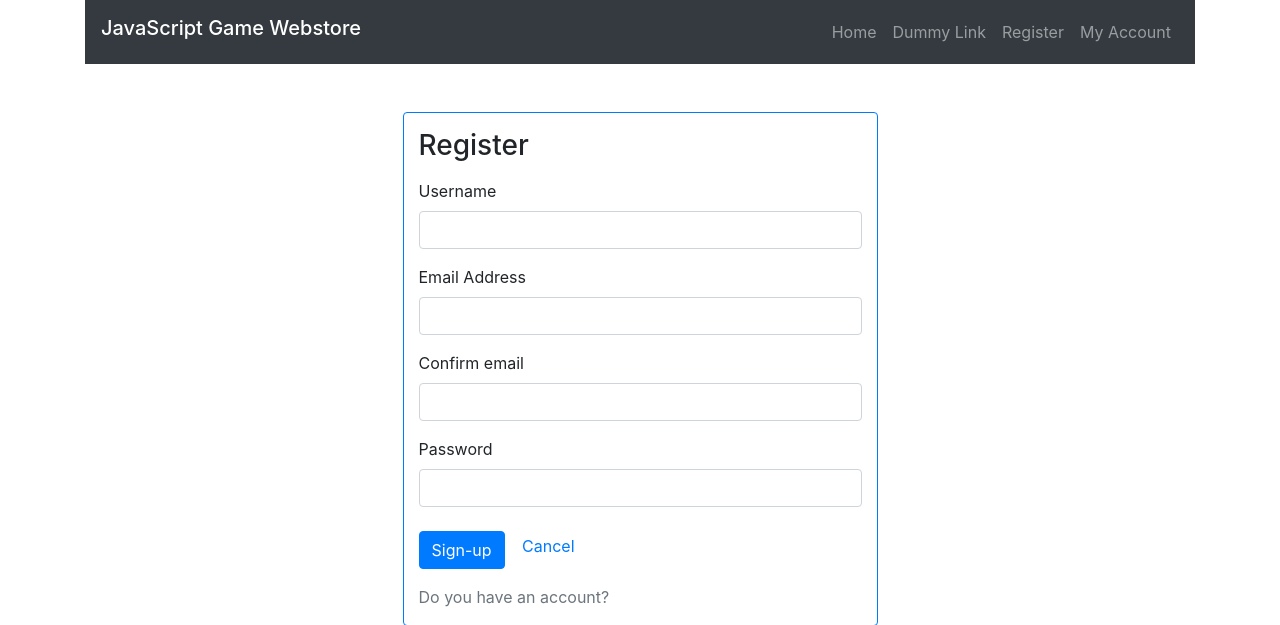
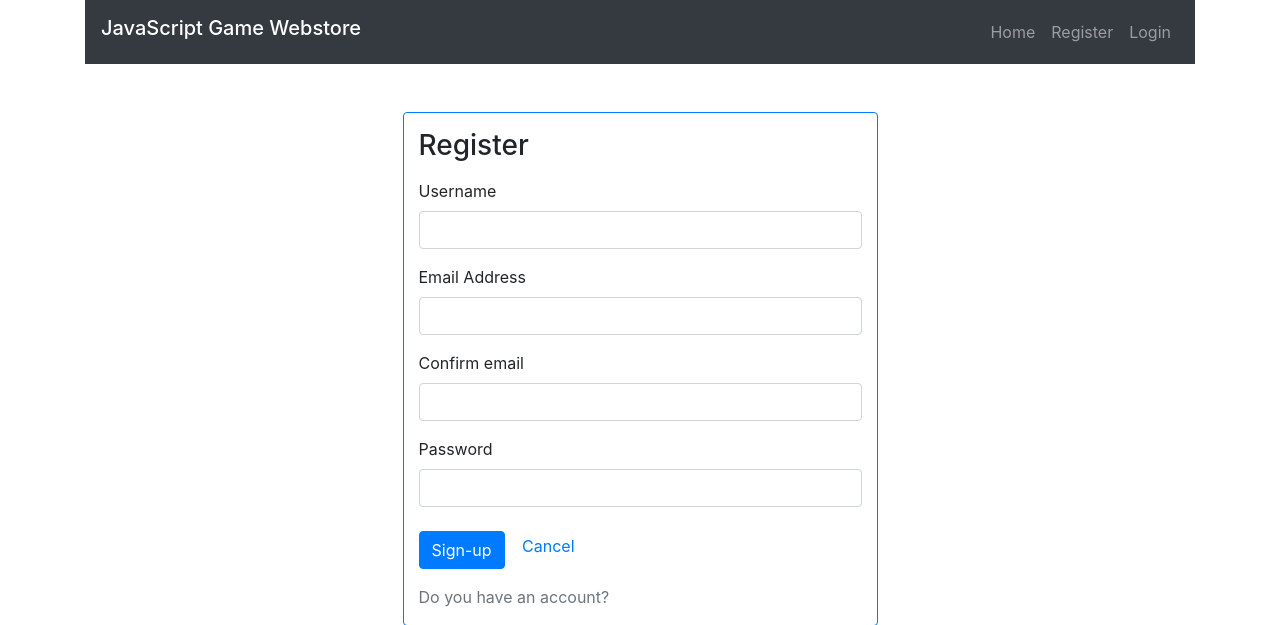
Before and after one commit to andeluvian/djangogamestore, a Django app: page /register/ in a window 1280 px wide. Shown: the top 625 px of the page. Run offline with Django 3.2, Linux system fonts and the light colour scheme; some libraries are stand-ins or nearby versions.

Commit message:
Added dynamic menu items login/logout/register

```diff
--- a/templates/layout.html
+++ b/templates/layout.html
@@ -24,15 +24,19 @@
                 <li class="nav-item">
                     <a class="nav-link" href="{% url 'index' %}">Home</a>
                 </li>
+                {% if user.is_authenticated %}
                     <li class="nav-item">
-                    <a class="nav-link" href="#">Dummy Link</a>
+                        <a class="nav-link" href="{% url 'logout' %}">Logout</a>
                     </li>
+                {% else %}
                     <li class="nav-item">
                         <a class="nav-link" href="{% url 'register' %}">Register</a>
                     </li>
                     <li class="nav-item">
-                    <a class="nav-link" href="{% url 'login' %}">My Account</a>
+                        <a class="nav-link" href="{% url 'login' %}">Login</a>
                     </li>
+                {% endif %}
+
             </ul>
         </nav>
     </header>
```
Lines whose indentation alone changed are shown as unchanged.
